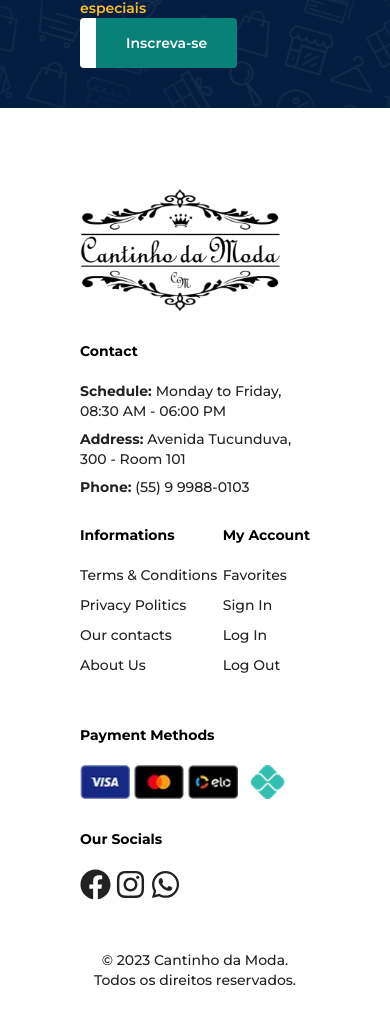
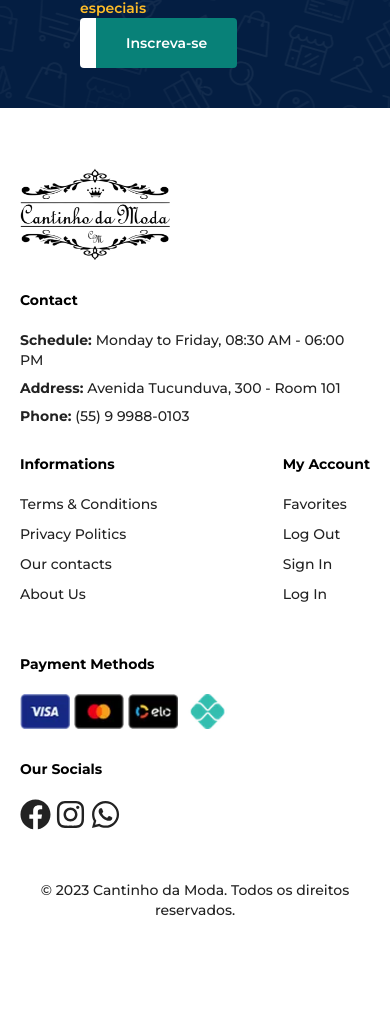
Before and after one commit to Bruno-RW/cantinho-moda-front, a Next.js app: page / in a window 390 px wide. Shown: the part 1056-2074 px from the top of the page. After the commit the page ends 1996 px from the top, so only its background shows below. Built offline with nearby package versions, Linux system fonts and the light colour scheme.

Commit message:
Add reponsive design

```diff
--- a/components/footer/SiteFooter.tsx
+++ b/components/footer/SiteFooter.tsx
@@ -7,21 +7,22 @@ import { FaFacebook, FaInstagram, FaWhatsapp } from "react-icons/fa";
 
 const SiteFooter = () => {
 
+    const divClass =  "flex flex-col items-start mt-5 md:mt-0 mb-5";
     const h4Class =   "text-sm font-bold pb-5";
     const pClass =    "text-sm text-[#222] font-medium mb-2";
-    const linkClass = "text-sm text-[#222] font-medium mb-[10px] no-underline";
+    const linkClass = "text-sm text-[#222] font-medium mb-[10px] no-underline hover:text-[#B79130]";
 
   return (
-        <section id="footer" className="flex flex-wrap justify-between columns-4 pt-10 pb-5 px-20">
-            <div className="flex flex-col items-start">
-                <Image src="/images/icons/logos/logo-black-lg.png" width={200} height={200} className="mb-[30px]" alt="" />
+        <section id="footer" className="flex flex-wrap justify-between columns-4 pt-5 pb-3 px-5 lg:pt-10 lg:pb-5 lg:px-20">
+            <div className="flex flex-col items-start md:max-w-[200px] lg:max-w-sm">
+                <Image src="/images/icons/logos/logo-black-lg.png" width={200} height={200} className="mb-[30px] max-w-[150px] lg:max-w-xs" alt="" />
                 <h4 className={h4Class}>Contact</h4>
                 <p className={pClass}><span className="font-bold">Schedule: </span> Monday to Friday, 08:30 AM - 06:00 PM</p>
                 <p className={pClass}><span className="font-bold">Address: </span> Avenida Tucunduva, 300 - Room 101</p>
                 <p className={pClass}><span className="font-bold">Phone: </span> (55) 9 9988-0103</p>
             </div>
 
-            <div className="flex flex-col items-start mt-5 sm:mt-0 mb-5">
+            <div className={divClass}>
                 <h4 className={h4Class}>Informations</h4>
                 <Link href="/terms-conditions" className={linkClass}>Terms & Conditions</Link>
                 <Link href="/privacy-politics" className={linkClass}>Privacy Politics</Link>
@@ -29,15 +30,15 @@ const SiteFooter = () => {
                 <Link href="/contact"          className={linkClass}>About Us</Link>
             </div>
 
-            <div className="flex flex-col items-start mt-5 md:mt-0 mb-5">
+            <div className={divClass}>
                 <h4 className={h4Class}>My Account</h4>
                 <Link href="/favorites" className={linkClass}>Favorites</Link>
+                <Link href="/logout"    className={linkClass}>Log Out</Link>
                 <Link href="/sign"      className={linkClass}>Sign In</Link>
                 <Link href="/login"     className={linkClass}>Log In</Link>
-                <Link href="/logout"    className={linkClass}>Log Out</Link>
             </div>
 
-            <div className="flex flex-col items-start mt-5 lg:mt-0 mb-5">
+            <div className={divClass}>
                 <h4 className={h4Class}>Payment Methods</h4>
                 <div className="flex">
                     <Image src="/images/icons/payment/visa.png"   width={50} height={40} className="mr-1" alt="" />
```
